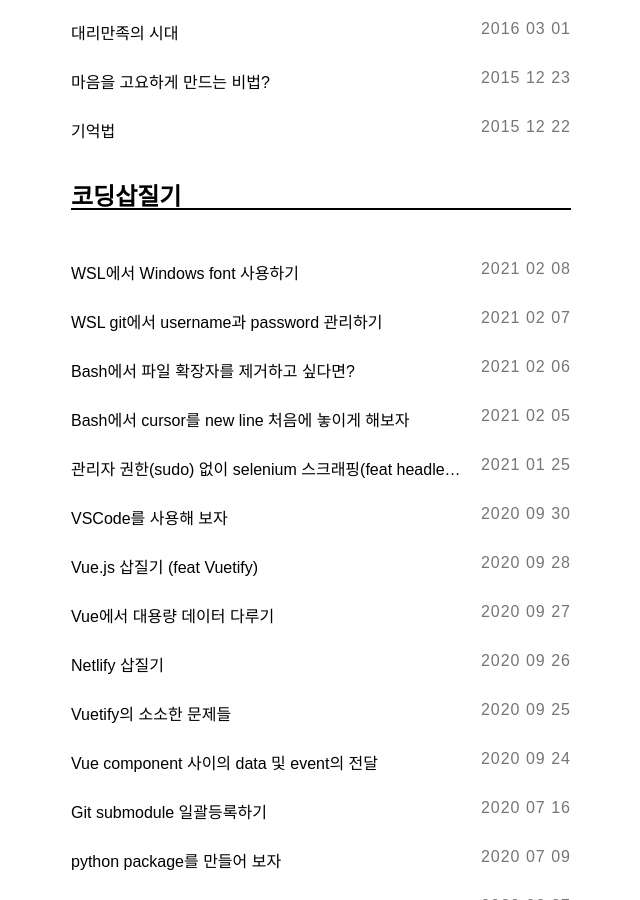
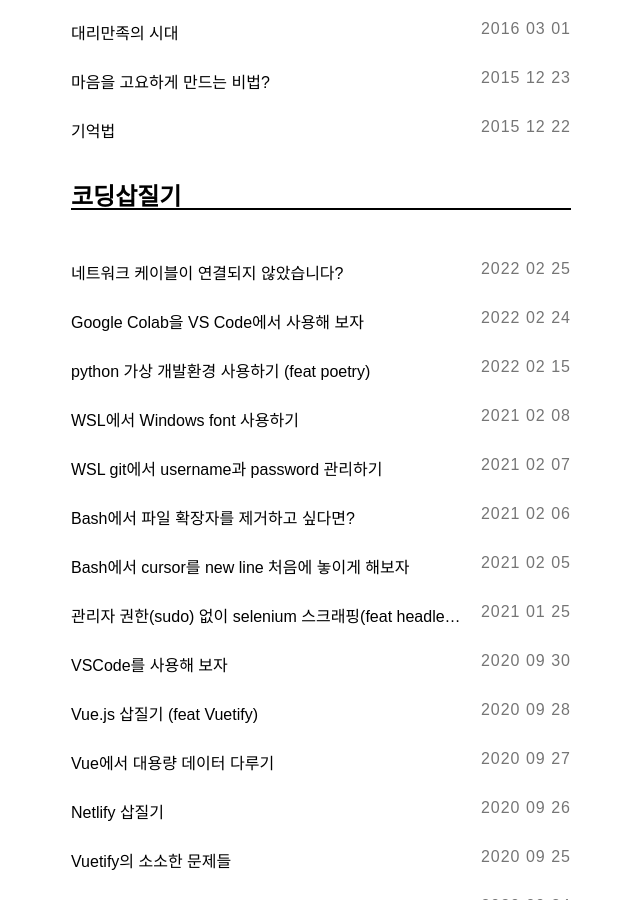
Before and after one commit to pinedance/blog, a Jekyll site: the page built from index.html, in a window 1280 px wide and 900 px high, scrolled down 4705 px. Shown: the whole window, without its empty margins (319-959 px from the left). Built offline with Jekyll 4.4.1, drawn with Linux system fonts in a browser that asks for light colours; some web fonts are replaced; comment, search, counter and statistics services are not loaded; some of the changed lines change nothing that is shown.

Commit message:
add new posts

````diff
--- a/_posts/2020/01-06/2020-05-04-git-ssh-wsl.md
+++ b/_posts/2020/01-06/2020-05-04-git-ssh-wsl.md
@@ -7,17 +7,26 @@ tags: ["git", "ssh", "wsl", "windows"]
 
 ## 배경
 
-Git의 remote repository의 주소는 ssh와 https 2가지 이다. ssh 쪽이 속도나 인증 면에서 더 편리하다. 그러나 windows의 WSL을 사용할 경우, Windows 상의 Git과 WSL 상의 Git 양자에서 ssh를 함께 사용하려면 어떻게 해야 할까?
+Git의 remote repository의 주소는 ssh와 https 두 가지이다. ssh쪽이 속도나 인증 면에서 더 편리하다. 그러나 windows의 WSL을 사용할 경우, Windows 상의 Git과 WSL 상의 Git 양자에서 ssh를 함께 사용하려면 어떻게 해야 할까?
 
 ## 방법
 
-물론 네트워크는 복잡한 문제이므로, remote repo의 https 주소를 사용하는 것도 하나의 방법이다. 하지만 ssh를 사용하고 싶다면 크게 2가지 해법이 있다.
+물론 네트워크는 복잡한 문제이므로, remote repo의 https 주소를 사용하는 것도 하나의 방법이다. 하지만 ssh를 사용하고 싶다면 윈도우 git의 SSH 설정에 연결하여 사용할 수 있다.
 
-WSL의 Linux( 보통 ubuntu )에는 git이 기본적으로 설치되어 있다. 따라서 우선 Windows에 git을 설치해 주자. 이렇게 하면 윈도우에 ssh 전송에 필요한 파일들이 설치되게 된다.
+Micro Soft 공식 문서 가운데 [Get started using Git on Windows Subsystem for Linux](https://docs.microsoft.com/en-us/windows/wsl/tutorials/wsl-git#git-credential-manager-setup)에 잘 정리되어 있다.
 
-Windows 상의 Git에서 SSH로 remote repo에서 clone이나 pull/push가 문제 없이 진행되는지 확인해 보자.
+요약하면, 윈도우와 WSL 양쪽 모두에 git을 설치한다. 그리고 WSL 환경에서 아래와 같이 설정을 추가해 준다. 의미는 WSL에 설치된 git의 credential로 하여금 윈도우에 설치된 Git의 credential을 참고하게 하겠다고 선언해 주는 것이다.
 
-확인이 끝나면 윈도우의 ssh 정보를 wsl에 복사하거나 soft link 형태로 연결해 주면 된다.
+```bash
+# WSL
+git config --global credential.helper "/mnt/c/Program\ Files/Git/mingw64/libexec/git-core/git-credential-manager-core.exe"
+```
+
+***
+
+## 철 지난 방법
+
+윈도우의 ssh 정보를 wsl에 복사하거나 soft link 형태로 연결해 주면 된다.
 
 ### COPY
 
@@ -49,6 +58,7 @@ ln -s "/mnt/c/Users/${USERNAME}/.ssh" "~/.ssh"
 
 단 WSL2를 사용하는 경우에는 서로 다른 file system을 사용하기 때문에 soft link가 생성되지 않을 수 있다. 이럴 때는 앞의 방법을 사용하자.
 
+
 ## REF
 
 -   [Sharing SSH keys between Windows and WSL 2](https://devblogs.microsoft.com/commandline/sharing-ssh-keys-between-windows-and-wsl-2/)
--- /dev/null
+++ b/_posts/2022/01-06/2022-02-15-python-poetry.md
@@ -0,0 +1,84 @@
+---
+layout: post
+title:  "python 가상 개발환경 사용하기 (feat poetry)"
+categories: [코딩삽질기]
+tags: ['python']
+---
+
+## Background
+
+python의 생태계는 거대하지만 의외로 library 관리나 개별환경 쪽으로 가면 불편함이 있다. anaconda의 env를 사용해 왔지만, 이는 프로젝트와 분리된 개념이기 때문에 불편할 때가 있다. `pipenv`를 사용하다가 최근에 `poetry`를 알게 되어 정착하게 되었다.
+
+`poetry`는 ruby의 `bundle`과 개념이 유사하여 쉽게 익힐 수 있었다. [공식 문서](https://python-poetry.org/)에 설명이 잘 되어 있으므로 여기에서는 많이 사용되는 문구와 몇가지 Tip만 적어 둔다.
+
+## Code
+
+설치
+
+```bash
+pip install poetry
+# or conda install poetry
+```
+
+```bash
+# 사용법 보기
+poetry -h
+```
+
+```bash
+# 새로운 프로젝트 생성
+poetry new poetry-demo
+
+# 기존 프로젝트에 적용
+poetry init
+```
+
+```bash
+# add and install new library
+poetry add <library_name>
+# poetry add git+ssh://git@github.com/sdispater/pendulum.git
+
+# remove library
+poetry remove <library_name>
+```
+
+
+```bash
+# excute script within env
+# Ruby: bundle exe jekyll serve
+poetry run python your_script.py
+
+# activate env
+poetry shell
+python your_script.py
+```
+
+```bash
+# install the defined dependencies
+poetry install
+
+# update the dependencies
+poetry update
+```
+
+## Tip
+
+모든 개발 환경과 관련된 파일을 작업 폴더 아래 두자. 관리하기 편리하다. 이를 위해 아래 설정이 필수이다. poetry 설치 후에 설정을 적용해 두자. 이와 같이 설정했다면 개별 환경과 관련된 파일을 모두 작업 파일 아래 `.venv` 폴더 아래 설치된다. git으로 관리하고 있다면 `.gitignore`에 `.vevn` 디렉토리를 추가해 주어야 한다.
+
+```
+poetry config virtualenvs.in-project true
+```
+
+이렇게 하면 VS Code에서 python interpreter를 잡을 때도 유리하다([REF](https://amazingguni.medium.com/python-poetry%EB%A5%BC-%EC%82%AC%EC%9A%A9%ED%95%98%EB%8A%94-%ED%94%84%EB%A1%9C%EC%A0%9D%ED%8A%B8%EB%A5%BC-vscode%EC%97%90%EC%84%9C-%EA%B0%9C%EB%B0%9C%ED%95%A0-%EB%95%8C-interpreter%EB%A5%BC-%EC%9E%A1%EB%8A%94-%EB%B0%A9%EB%B2%95-e1806f093e6d)).
+
+무언가 꼬였거나 문제가 생겼다면? 꼬인 것을 풀려고 노력하기 보다는 처음부터 다시 설치하는 편이 더 쉽다. 모든 dependencies 구조는 `poetry.lock` 파일에 기록되어 있다. 따라서 `.venv` 폴더와 `poetry.lock` 파일을 완전히 삭제한 다음 `poetry install`을 실행시키면 처음부터 다시 설치된다.
+
+이론적으로 가상 개발 환경에는 어떤 python 버전도 사용할 수 있다. 그러나 예외가 있다. 초기 로컬 개발 환경에 설치된 python 버전 보다 높은 버전의 python을 요구하는 poetry project는 설치할 수 없다. 예를 들어 현재 로컬 개발 환경에 python 3.7이 설치되어 있는데 poetry를 사용한 python project 설정에 python 3.8이 필요하다고 선언되어 있다면 `poetry install`이 실패하게 된다. 이 때는 어쩔 수 없이 로컬 개발 환경에 이보다 높은 버전의 python을 설치해 준 뒤에 `poetry install`을 실행해 주어야 한다. 사실상 로컬 python 버전보다 낮은 python 버전만 설치할 수 있는 셈이다.
+
+때때로 poetry project 안에서 나의 custom library를 사용하고 싶을 때가 있다. 설정파일인 `pyproject.toml`에 다음과 같이 적어 주고 `poetry install`를 실행시켜주면 된다.이에 대해서는 [Poetry 에서 로컬 패키지 add 하기](https://dailyheumsi.tistory.com/251)에 자세하다.
+
+```bash
+# my-project/pyproject.toml
+[tool.poetry.dependencies]
+my-sub-package = { path = "./dependencies_path/my-sub-package" }
+```
--- /dev/null
+++ b/_posts/2022/01-06/2022-02-24-Google-Colab-with-VS-Code.md
@@ -0,0 +1,117 @@
+---
+layout: post
+title:  "Google Colab을 VS Code에서 사용해 보자"
+categories: [코딩삽질기]
+tags: ['Colab', 'VS-Code']
+---
+
+## Background
+
+Google에서 제공하고 있는 [Colab](https://colab.research.google.com/?hl=ko)은 클라우드 기반의 가상 개발 환경이다. 구글 아이디만 있으면 누구나 무료로 사용할 수 있다. 개발 환경을 따로 구성하지 않아도 되고, GPU를 사용할 수 있다는 점이 큰 매력이다.
+
+Colab은 간단하게 사용할 수 있도록 만들어졌다는 생각이 든다. 복잡한 절차 없이 Web Browser로 접속하는 것만으로 모든 준비가 끝난다. 사용자는 자신의 웹브라우저로 [Google Colab](https://colab.research.google.com/?hl=ko)에 접근한 다음 jupyter notebook 환경 아래서 python으로 코딩을 하고 실행시키면 된다. 프로그래밍 언어로서 [python](https://www.python.org/)과 개발 환경으로서 [jupyter notebook](https://jupyter.org/)에 익숙하지 않다면 다소 어렵게 느껴질 수 있으니 여기에 대한 배경 지식이 필요하다.
+
+Colab은 실습용으로 최적의 환경을 제공하지만, 프로젝트를 진행할 때에는 다소 불편한 점이 있다. 첫째는 Terminal 접근 되지 않는다는 점이고, 둘째는 사용 리소스에 제약이 있다는 점이다. 둘째 문제에 대해서는 글 말미에 다시 언급하기로 하고 첫번째 문제를 해결해 보자.
+
+Colab은 웹브라우저에서 동작하는 jupyter notebook를 통해 개발이 이루어지는 구조이다. 물론 jupyter notebook에서 `!`를 붙여 bash 명령을 실행시킬 수 있지만 일반 개발 환경과 다르므로 불편할 수 있다. 게다가 Colab은 런타임이 종료되면 가상 환경이 소멸하므로 설치했던 모든 library가 사라질 뿐 아니라 넣어 두었던 데이터도 모두 사라진다. 런타임의 생성은 내가 새로운 컴퓨터를 만드는 것이고 런타임 종료는 사용하던 컴퓨터를 없애는 것이기 때문이다.
+
+이를 보완하기 위한 대안이 있다. 웹브라우저의 jupyter notebook이 아닌 Local 컴퓨터의 [Visual Studio Code](https://code.visualstudio.com/)를 이용하여 개발하는 방법이다. Visual Studio Code(이하 VS Code)는 많은 개발자들이 사용하고 있는 코드 에디터(code editor)로서 Microsoft에서 제공하고 있다. 자신이 사용하고 있는 로컬 컴퓨터에 설치하여 사용할 수 있다. VS Code에는 ssh를 이용하여 리모트 서버와 연결하여 개발할 수 있는 기능이 있다. 즉, 사용자가 로컬 컴퓨터에 설치된 VS Code를 이용하여 리모트 컴퓨터를 컨트롤하고 그 곳의 자원을 사용하는 것이다. 원격 서버를 관리하는데 매우 편리한 기능이다. 이 기능을 응용하여 Colab이 제공하는 가상 환경을 리모트 컴퓨터로 컨트롤 할 수 있다.
+
+이 방법은 Jacques Thibodeau가 쓴 [How to Connect to VSCode to Colab](https://jacquesthibodeau.com/deep-learning-setup/vscode/google-colab/2021/09/27/connect-to-colab-from-local-vscode.html)이라는 글에 잘 소개되어 있다. [해당 글은 Colab에서도 확인 가능하다](https://colab.research.google.com/github/JayThibs/jacques-blog/blob/master/_notebooks/2021-09-27-connect-to-colab-from-local-vscode.ipynb).
+
+## Summary
+
+개념적으로는 다음과 같다.
+
+Colab (개발을 진행할 가상 환경) 상에서
+* SSH 접근이 가능하도록 colab_ssh라는 library를 설치한다.
+* 개발을 진행 할 Github 저장소를 내려받고 colab_ssh를 활성화 시킨다.
+
+VS Code 상에서
+* colab에서 활성화된 ssh에 접근한다.
+* 일반 서버를 다루 듯이 개발을 진행한다.
+
+## Code
+
+자세한 설명은 Jacques Thibodeau의 글에 있으므로 여기에서는 요약된 코드와 간단한 설명만 기술하겠다.
+
+### Github Repo 가져오기 위한 준비
+
+Github 저장소에 접근하기 위해서는 [github access token](https://docs.github.com/en/authentication/keeping-your-account-and-data-secure/creating-a-personal-access-token)이 필요하다. google drive 적당한 경로(`<PATH>`) 아래 `.env`라는 파일을 만든 뒤 아래와 같이 내용을 채워 두자.
+
+```bash
+# .env
+GITHUB_ACCESS_TOKEN="YOUR_SECRET_GITHUB_ACCESS_TOKEN"
+```
+
+Colab에서 자신의 구글 드라이브에 접근할 수 있다. Colab에서는 데이터를 저장할 수 없으므로 구글 드리이브를 mount 시켜 구글 드라이브에 저장된 데이터를 사용하는 일이 많다.  이런 경우에 아래 코드가 필요하다. 여기에서는 앞의 `.env` 파일에 접근하기 위해 필요하다.
+
+```python
+from google.colab import drive
+drive.mount("/content/drive")
+```
+
+이제 `.env` 파일의 내용을 데이터로 읽어들일 차례이다. `open()`으로 읽어들여도 되지만, 편리한 `python-dotenv` library를 사용하자.
+
+```python
+!pip install python-dotenv --quiet
+import dotenv
+import os
+dotenv.load_dotenv(
+        os.path.join('/content/drive/<PATH>/', '.env')
+    )
+github_access_token = os.getenv('GITHUB_ACCESS_TOKEN')
+```
+
+이제 개발에 사용할 나의 github repository 주소와 branch 이름을 선언해 주자.
+
+```python
+git_repo, git_branch = 'https://github.com/<GITHUB_USERNAME>/<REPOSITORY_NAME>', 'main'  # or 'master'
+```
+
+이제 Colab에서 github에 접근하여 사용할 git 저장소를 가져올 준비가 모두 끝났다.
+
+### SSH 연결하기 위한 준비
+
+Colab에서 SSH 접근을 허용하기 위해서는 `colab_ssh`라는 library가 필요하다. 설치하고 import 시켜주자.
+
+```python
+# Install colab_ssh on google colab
+!pip install colab_ssh --upgrade --quiet
+from colab_ssh import launch_ssh_cloudflared, init_git_cloudflared
+```
+
+이제 모든 준비를 마치고 Colab에서 Github에서 Repository를 내려받고 SSH 접근을 허용할 차례이다. `<PASSWORD_FOR_SSH>`는 VS Code에서 SSH로 접근할 때 인증할 패스워드이다. 자신이 원하는 것으로 넣어 두면 된다.
+
+```python
+launch_ssh_cloudflared( "<PASSWORD_FOR_SSH>" )
+init_git_cloudflared(repository_url=git_repo + ".git",
+         personal_token=github_access_token,
+         branch=git_branch,
+         email="<YOUR_email_for_GITHUB>",
+         username="<GITHUB_USERNAME>")
+```
+
+이상의 준비를 모두 마치고 Colab의 jupyter notebook에서 이 코드들을 차례로 모두 실행시켜보자.
+
+### VS Code로 Colab에 접근하기
+
+실행 결과 마지막에 `Open <REPOSITORY_NAME>`라는 버튼이 나타난다. 이 버튼을 누르면 VS Code를 열겠냐는 팝업이 뜨는데, 이를 허용하면 VS Code가 실행되면서 SSH 주소까지 자동으로 입력된다. VS Code에서 몇가지 질문을 차례로 입력해 주고 위에서 자신이 설정해 두었던 `<PASSWORD_FOR_SSH>`를 올바르게 입력하면 VS Code에서 Colab 가상 개발 환경에 접근할 수 있게 된다.
+
+사실 이 전에 해주어야 할 일이 있다. SSH는 [Cloudflare의 Argo Tunnel이라는 서비스](https://developers.cloudflare.com/argo-tunnel/getting-started/installation)를 경유하여 연결된다. 따라서 Cloudflare에서 제공하는 binary file을 local 컴퓨터에 내려받아 두고 local의 SSH config file(주로 `~/.ssh/config`)에 아래와 같이 입력해 주어야 한다. `<PUT_THE_ABSOLUTE_CLOUDFLARE_PATH_HERE>`는 앞에서 내려 받은 binary file의 경로이다.
+
+```bash
+Host *.trycloudflare.com
+	HostName %h
+	User root
+	Port 22
+	ProxyCommand <PUT_THE_ABSOLUTE_CLOUDFLARE_PATH_HERE> access ssh --hostname %h
+```
+
+이제 VS Code를 통해 Terminal 접근이 가능하다. git과 같은 bash 명령어도 사용하 수 있고 일반 python 코드도 실행시킬 수 있다.
+
+## 나가며
+
+Colab은 매우 유용한 도구이지만 [런타임에 제약](https://research.google.com/colaboratory/faq.html)이 있다. 대략 30-60분 정도 웹브라우저의 jupyter notebook에 별다른 입력이 없으면 런타임이 끊어진다. 이렇게 되면 개발 서버가 사라지는 꼴이 되기 때문에 VS Code와 SSH의 연결도 끊어지게 된다. `git push`를 해두지 않았다면 수정된 코드를 모두 잃게 될 수 있다. 특히 VS Code로 연결하여 사용할 경우 jupyter notebook은 더더욱 사용하지 않게 되므로 사용 중에 갑지가 SSH가 끊어졌다는 메시지와 함께 멘붕에 빠질 수 있다. 필자 또한 여러차례 쓴 맛을 보아야 했다. 자신의 개발 서버가 어느 순간 증발할 수 있다는 것은 실제 프로젝트를 진행할 때 매우 치명적인 문제이다.
+
+[웹브라우저 개발자 도구에서 javascript로 주기적으로 신호를 주는 방법](https://stackoverflow.com/questions/57113226/how-to-prevent-google-colab-from-disconnecting)이 있지만, 근본적인 해결책은 아니다. 이에 대해서는 아직 어떻게 대처해야 할지 모르겠다.
--- /dev/null
+++ b/_posts/2022/01-06/2022-02-25-network-cable-unplugged-error-win10.md
@@ -0,0 +1,14 @@
+---
+layout: post
+title:  "네트워크 케이블이 연결되지 않았습니다?"
+categories: [코딩삽질기]
+tags: ['unplugged', 'WOL', 'error']
+---
+
+외부에서 [WOL（Wake on lan）](https://en.wikipedia.org/wiki/Wake-on-LAN) 기능을 이용하여 원격 제어를 사용하는 일이 있다. 그런데 얼마 전부터 WOL이 작동하지 않았다. 난처하다. 컴퓨터를 켜지 못하니 원격 제어도 할 수 없게 되었다. 집에서 테스트 해 보니 전원을 완전히 끈 상태에서 부팅을 하면 "Network Cable이 연결되지 않았다"는 오류와 함께 LAN이 연결되지 않았다. 랜카드 드라이브를 다시 설치하면 오류가 사라졌으나 전원을 끈 뒤 부팅을 하면 다시 이런 문제가 반복되었다.
+
+구글에서 찾아보니 의외로 이와 관련된 내용들이 많았다. 드라이브 설치부터 네트워크 재설정까지 원인이 많은 탓인지 방법도 매우 많았다. 온갖 설정을 수정하고 드라이브를 삭제했다 재설치 했다. 한 스텝마다 컴퓨터를 끄고 켜야 했으니 시간이 적지 않게 들었다. 거의 한나절을 씨름했으나 해결되지 않았다.
+
+그래서 어떻게 되었을까. 결국 해결해 냈다. 마더보드 드라이브를 최신으로 업데이트 시켜주고 나서야 문제가 해결되었다. 나의 경우에는 랜카드만 가지고 씨름을 해서는 해결되지 않는 문제였던 것이다.
+
+기술은 편리하지만 문제가 발생하면 정신을 피폐하게 만들기도 한다.
````
